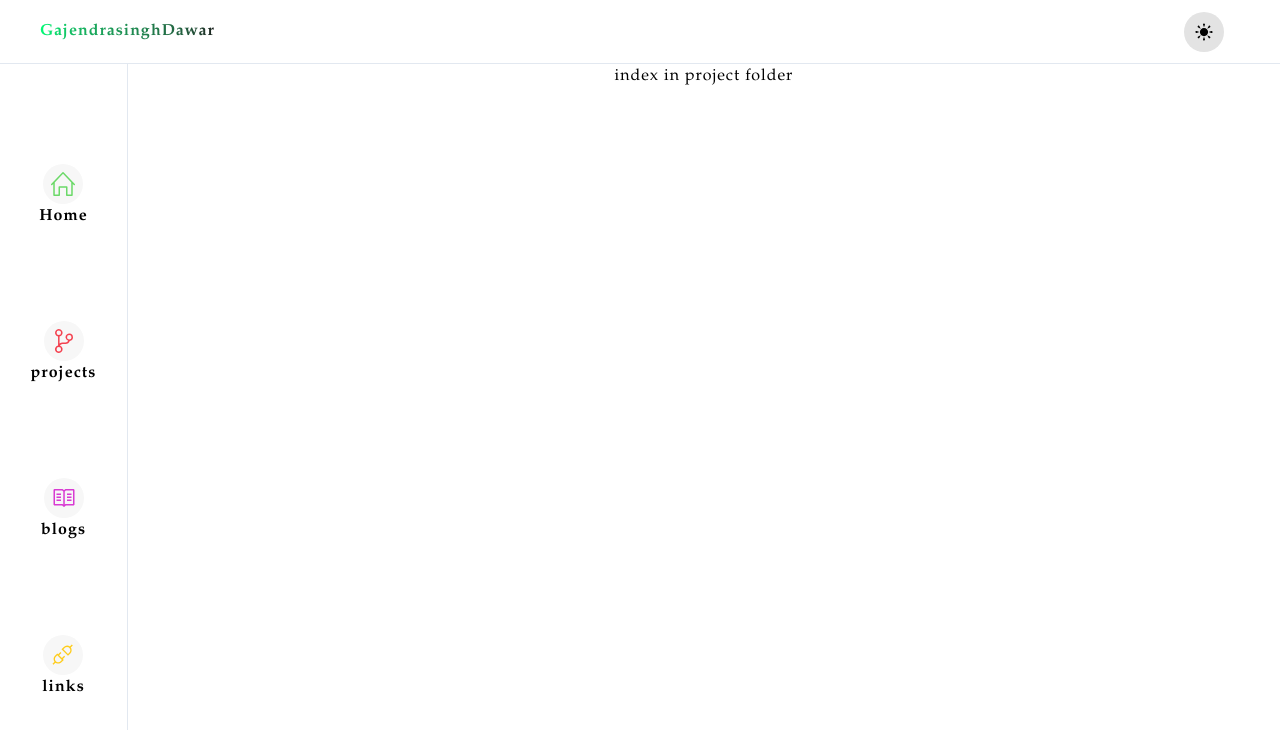
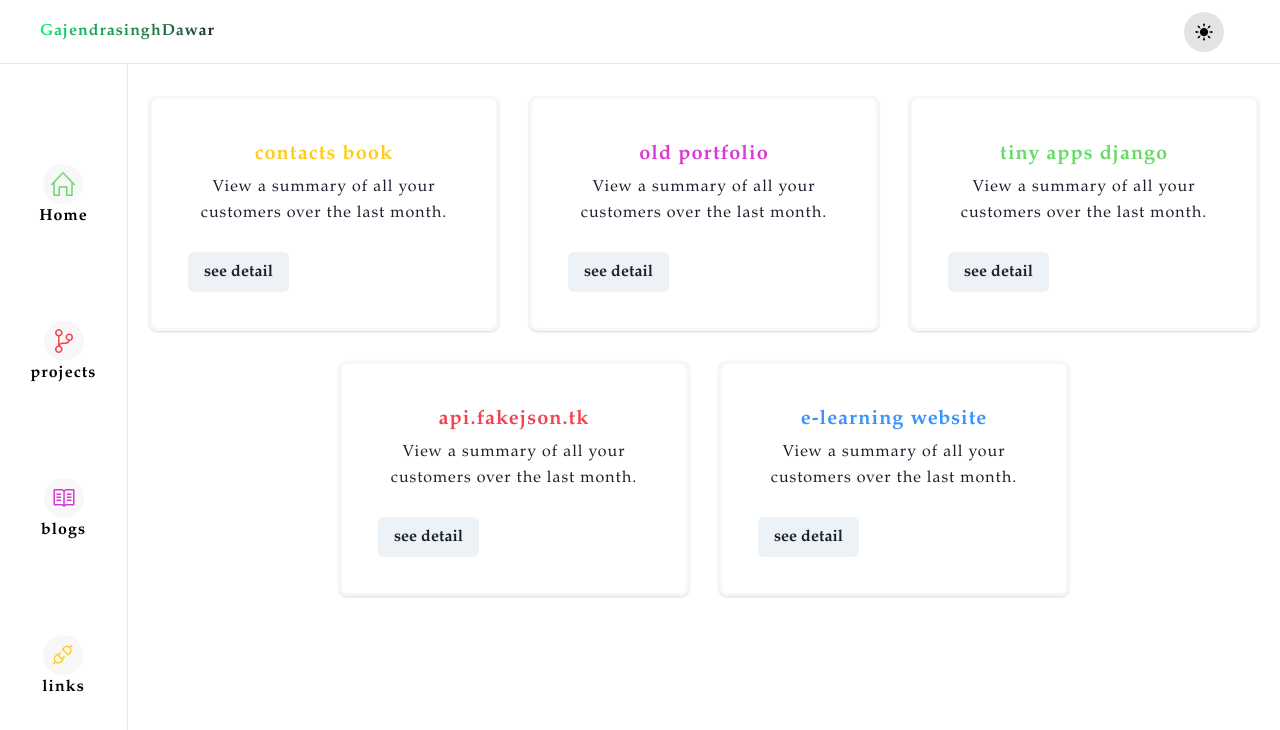
Before and after one commit to GajendrasinghDawar/blog-website, a Next.js app: page /projects in a window 1280 px wide. Shown: the top 730 px of the page. Built offline with nearby package versions, Linux system fonts and the light colour scheme; no server answers.

Commit message:
added route for project detail

```diff
--- a/pages/projects/fmdx.mdx
+++ /dev/null
@@ -1 +0,0 @@
-import { bundleMDX } from 'mdx-bundler'
--- a/pages/projects/index.jsx
+++ b/pages/projects/index.jsx
@@ -1,7 +1,83 @@
+import { SimpleGrid, Box, Flex, Wrap, WrapItem, Center, Card, CardBody, CardHeader, Heading, CardFooter, Text, Button } from '@chakra-ui/react'
 import React from 'react'
+import Link from 'next/link'
+
+const projects = [
+    {
+        name: 'contacts book',
+        url: 'contacts-book',
+        summary: 'View a summary of all your customers over the last month.',
+        color: 'text.textColorYellow'
+    },
+    {
+        name: 'old portfolio',
+        url: 'old-portfolio',
+        summary: 'View a summary of all your customers over the last month.',
+        color: 'text.textColorPink'
+    },
+    {
+        name: 'tiny apps django',
+        url: 'tiny-apps-django',
+        summary: 'View a summary of all your customers over the last month.',
+        color: 'text.textColorGreen'
+    },
+    {
+        name: 'api.fakejson.tk',
+        url: 'api-fakejson',
+        summary: 'View a summary of all your customers over the last month.',
+        color: 'text.textColorRed'
+    },
+    {
+        name: 'e-learning website ',
+        url: 'e-learning-website',
+        summary: 'View a summary of all your customers over the last month.',
+        color: 'fill.fillBlue'
+    },
+]
 
 export default function index() {
     return (
-        <div>index in project folder</div>
+        <Wrap
+            // px={'2rem'}
+            my='2rem'
+            width='full'
+            textAlign={'center'}
+            overflowY='auto'
+            spacing='30px'
+            height={'full'}
+            align='center'
+            justify='center'
+
+        >
+
+            {projects.map((project) => {
+                return (
+                    <WrapItem key={index}
+                    >
+
+                        <Card
+                            maxW={350}
+                        >
+                            <CardHeader>
+                                <Heading size='md' color={project.color}>
+                                    {project.name}
+                                </Heading>
+                            </CardHeader>
+                            <CardBody>
+
+                                <Text>{project.summary}</Text>
+                            </CardBody>
+                            <CardFooter>
+                                <Button>
+                                    <Link href={`projects/${project.url}`}>see detail</Link>
+                                </Button>
+                            </CardFooter>
+                        </Card>
+                    </WrapItem>
+
+                )
+            })}
+
+        </Wrap>
     )
 }
```
Also changed, not shown: package.json (+7 -17 lines), pages/projects/api-fakejson.jsx (added, +7 -0 lines), pages/projects/contacts-book.jsx (added, +7 -0 lines), pages/projects/e-learning-website.jsx (added, +9 -0 lines), pages/projects/first-project.js (deleted, +0 -7 lines), pages/projects/old-portfolio.jsx (added, +9 -0 lines), pages/projects/projects.jsx (deleted, +0 -8 lines), pages/projects/tiny-apps-django.jsx (added, +11 -0 lines), src/MDXProvider.jsx (deleted, +0 -145 lines), src/components/projects/myProjects.jsx (+23 -30 lines), 1 other file (tests, documents, lock files or other folders).
